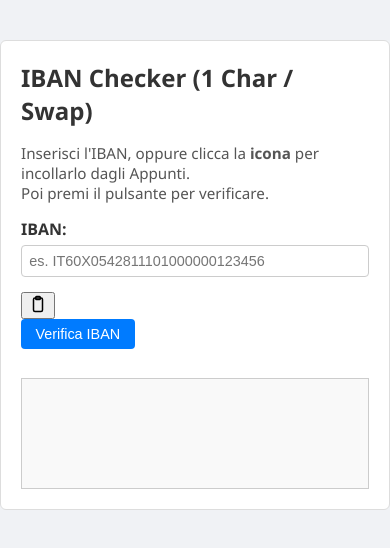
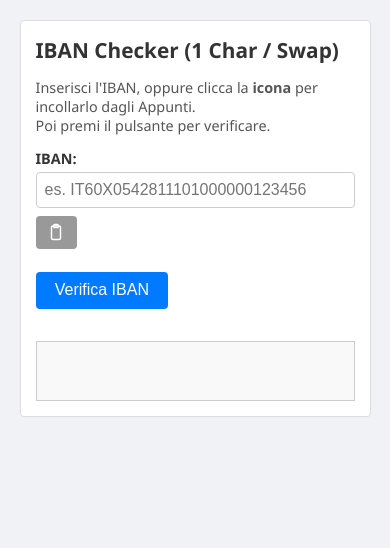
Before and after one commit to falker47/IBAN-Checker, a plain HTML site: page index.html in a window 390 px wide. Drawn offline with Linux system fonts and the light colour scheme.

Commit message:
Update style.css

```diff
--- a/style.css
+++ b/style.css
@@ -14,6 +14,7 @@ html, body {
   background: #ffffff;
   border: 1px solid #ddd;
   border-radius: 6px;
+  box-sizing: border-box;
 }
 
 h1 {
@@ -35,6 +36,16 @@ h1 {
   color: #333;
 }
 
+/* Gruppo input + pulsante incolla affiancati */
+.input-group {
+  margin-bottom: 1em;
+}
+
+.input-wrapper {
+  display: flex;
+  align-items: center;
+}
+
 .input-iban {
   display: block;
   width: 100%;
@@ -42,11 +53,32 @@ h1 {
   padding: 0.5em;
   font-size: 0.9rem;
   border: 1px solid #ccc;
-  border-radius: 4px;
-  margin-bottom: 1em;
+  border-radius: 4px 0 0 4px; /* lato sinistro più rotondato, unito al pulsante */
   box-sizing: border-box;
 }
 
+.btn-paste {
+  background: #999;
+  color: #fff;
+  border: none;
+  padding: 0.5em 0.8em;
+  cursor: pointer;
+  font-size: 0.9rem;
+  border-radius: 0 4px 4px 0;
+  margin-left: -1px; /* evita doppio bordo */
+  display: flex;
+  align-items: center;
+  transition: background 0.2s;
+}
+.btn-paste:hover {
+  background: #666;
+}
+.btn-paste svg {
+  display: block;
+  stroke: currentColor;
+}
+
+/* Pulsante "Verifica" */
 .btn-verify {
   padding: 0.5em 1em;
   font-size: 0.9rem;
@@ -58,13 +90,13 @@ h1 {
   margin-bottom: 1em;
   transition: background 0.2s;
 }
-
 .btn-verify:hover {
   background: #0056b3;
 }
 
+/* Box risultati */
 .result-box {
-  white-space: pre-wrap; /* per visualizzare \n su più righe */
+  white-space: pre-wrap;
   margin-top: 1em;
   padding: 1em;
   border: 1px solid #ccc;
@@ -73,4 +105,72 @@ h1 {
   color: #333;
   font-size: 0.9rem;
   line-height: 1.4;
+  box-sizing: border-box;
 }
+
+/* Responsive su smartphone max 480px */
+@media (max-width: 480px) {
+
+  .container {
+    width: 90%;
+    margin: 20px auto;
+    padding: 15px;
+    border-radius: 4px;
+  }
+
+  h1 {
+    font-size: 1.3rem;
+  }
+
+  .subtitle {
+    font-size: 0.9rem;
+    margin-bottom: 0.8em;
+  }
+
+  .label {
+    font-size: 0.9rem;
+  }
+
+  .input-iban {
+    max-width: 100%;
+    font-size: 1rem;
+    border-radius: 4px;
+    margin-bottom: 0.5em;
+  }
+
+  .input-wrapper {
+    flex-direction: column;
+    align-items: stretch;
+  }
+
+  .btn-paste {
+    border-radius: 4px;
+    margin-left: 0;
+    margin-bottom: 0.5em;
+    width: auto;
+    align-self: flex-start;
+  }
+
+  .btn-verify {
+    font-size: 1rem;
+    padding: 0.6em 1.2em;
+  }
+
+  .result-box {
+    font-size: 1rem;
+    min-height: 60px;
+  }
+}
+
+/* Tablet 481-768px */
+@media (max-width: 768px) and (min-width: 481px) {
+  .container {
+    width: 90%;
+    margin: 30px auto;
+    padding: 20px;
+  }
+
+  .btn-verify {
+    font-size: 0.95rem;
+  }
+}
```
